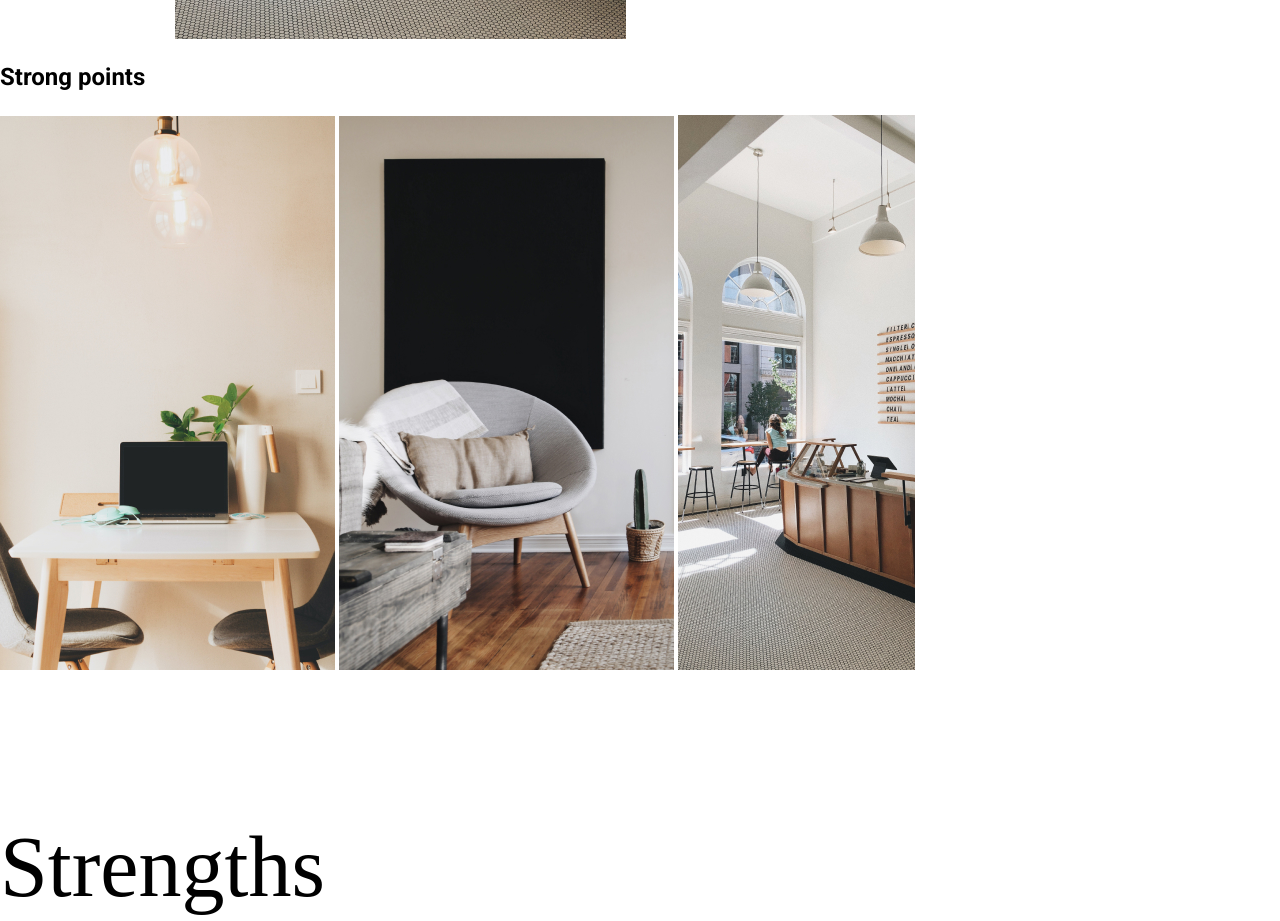
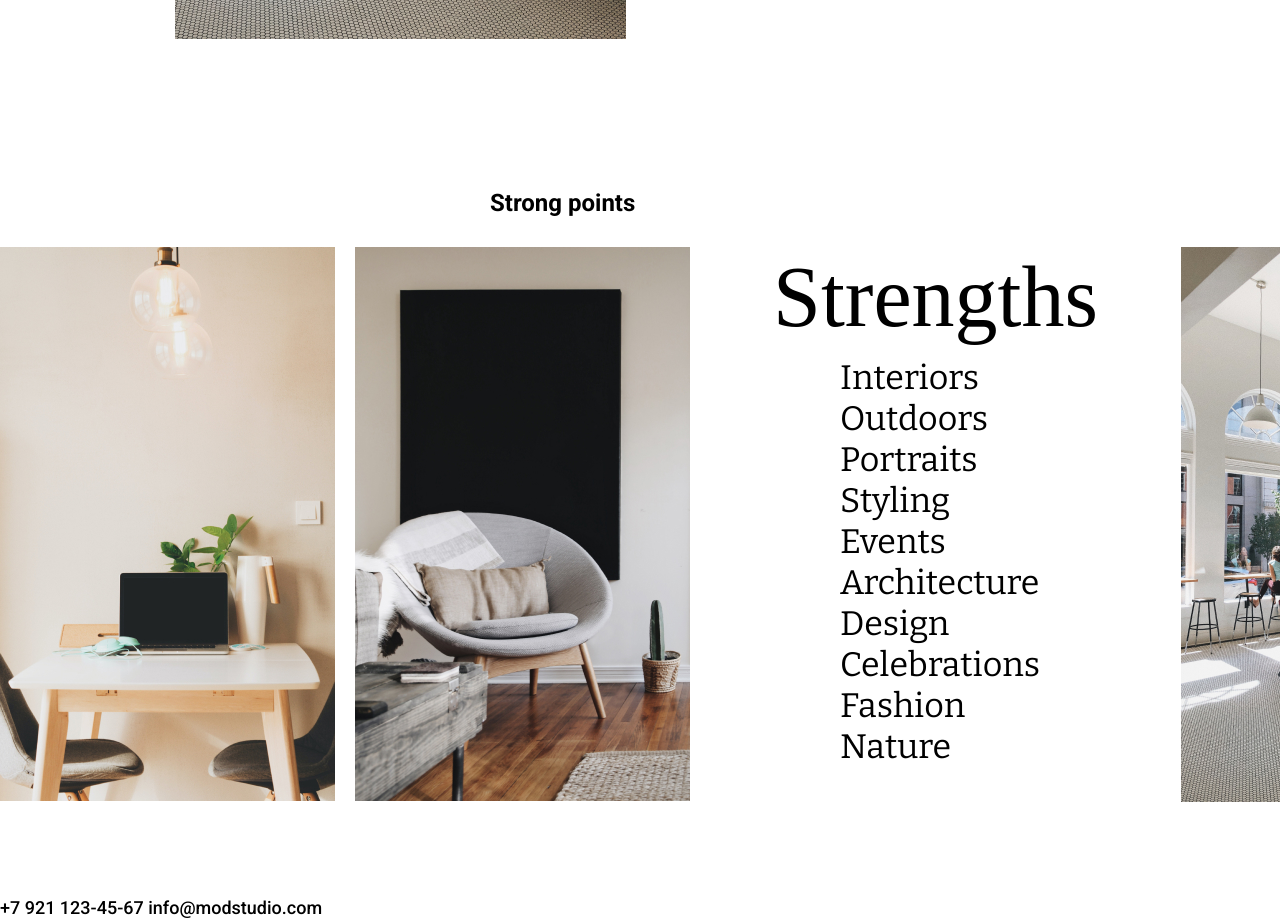
Before and after one commit to KorshunovAA/OTUS_Project_Korshunov, a plain HTML site: page index.html in a window 1280 px wide. Shown: the part 3455-4376 px from the top of the page. Drawn offline with nearby package versions, Linux system fonts and the light colour scheme; a web font is replaced by a local one.

Commit message:
strong-points-section commit

```diff
--- a/index.html
+++ b/index.html
@@ -109,16 +109,14 @@
 
 
 
+      <p class="FS_24px FontRoboto_700 p_sp" id="Strp">Strong points</p>
+      <section class="StrongPoints">
 
-      <section>
-        <p class="FS_24px FontRoboto_700" id="Strp">Strong points</p>
-
-        <img src="Img\dawid-liberadzki-vPFbVB7DPZI-unsplash 1.jpg" alt="Изображение интерьера" />
-        <img src="Img\avery-klein-JaXs8Tk5Iww-unsplash 1.jpg" alt="Изображение интерьера" />
-        <img src="Img\keghan-crossland-ZZxmc66SjfM-unsplash 1 (1).jpg" alt="Изображение внутреннего помещения кафе" />
-
-        <h5 class="FontPFD_500">Strengths</h5>
-        <ul class="FontBitter_400 FS_34px">
+        <img class="sp_item-1" src="Img\dawid-liberadzki-vPFbVB7DPZI-unsplash 1.jpg" alt="Изображение интерьера" />
+        <img class="sp_item-2" src="Img\avery-klein-JaXs8Tk5Iww-unsplash 1.jpg" alt="Изображение интерьера" />
+        <div class="Strengths sp_item-3">
+          <div class="FontPFD_500">Strengths</div>
+          <ul class="FontBitter_400 FS_34px ul_sp">
             <li>Interiors</li>
             <li>Outdoors</li>
             <li>Portraits</li>
@@ -130,10 +128,15 @@
             <li>Fashion</li>
             <li>Nature</li>
           </ul>
-
-
+        </div>
+        <img class="sp_item-4" src="Img\keghan-crossland-ZZxmc66SjfM-unsplash 1 (1).jpg" alt="Изображение внутреннего помещения кафе" />
       </section>
 
+      <br/>
+      <br/>
+      <br/>
+      <br/>
+      <br/>
 
     </main>
     <footer class="FS_18px FontRoboto_500">
--- a/style.css
+++ b/style.css
@@ -270,3 +270,72 @@ align-items: center;
     flex-direction: column;
     text-align: center;
   }
+.p_sp{
+  margin: 0;
+  padding-top: 150px;
+  padding-left: 490px;
+}
+.ul_sp{
+  margin: 0;
+  padding: 0;
+  text-align: left;
+  padding-left: 130px;
+  padding-top: 10px;
+}
+
+  .StrongPoints {
+    display: flex;
+   /*border: 1px solid green;*/
+    max-width: 1420px;
+    height: 555px;
+    width: 100%;
+    margin: 0 auto;
+    padding-top: 30px;
+    /*box-sizing: border-box;
+    align-items: center;
+    justify-content: center;*/
+    gap: 20px;
+  }
+
+  .Strengths{
+    display: flex;
+    flex-direction: column;
+    width: 451px;
+    margin: 0;
+    padding: 0px;
+    text-align: center;
+  }
+
+  @supports (display: grid) {
+
+    .StrongPoints {
+      display: grid;
+      width: 100%;
+      height: 555px;
+      margin: 0 auto;
+      grid-template-columns: 1fr 1fr 1fr 1fr;
+    }
+    .sp_item-1 {
+      grid-column: 1/ span 1;
+      padding: 0px;
+      margin: 0;
+      object-fit: cover;
+      }
+    .sp_item-2 {
+      grid-column: 2/ span 1;
+      padding: 0px;
+      margin: 0;
+      object-fit: cover;
+      }
+    .sp_item-3 {
+      grid-column: 3/ span 1;
+      padding: 0px;
+      margin: 0;
+      }
+    .sp_item-4 {
+      grid-column: 4/ span 1;
+      padding: 0px;
+      margin: 0;
+      object-fit: cover;
+      }
+  }
```
Lines whose indentation alone changed are shown as unchanged.
